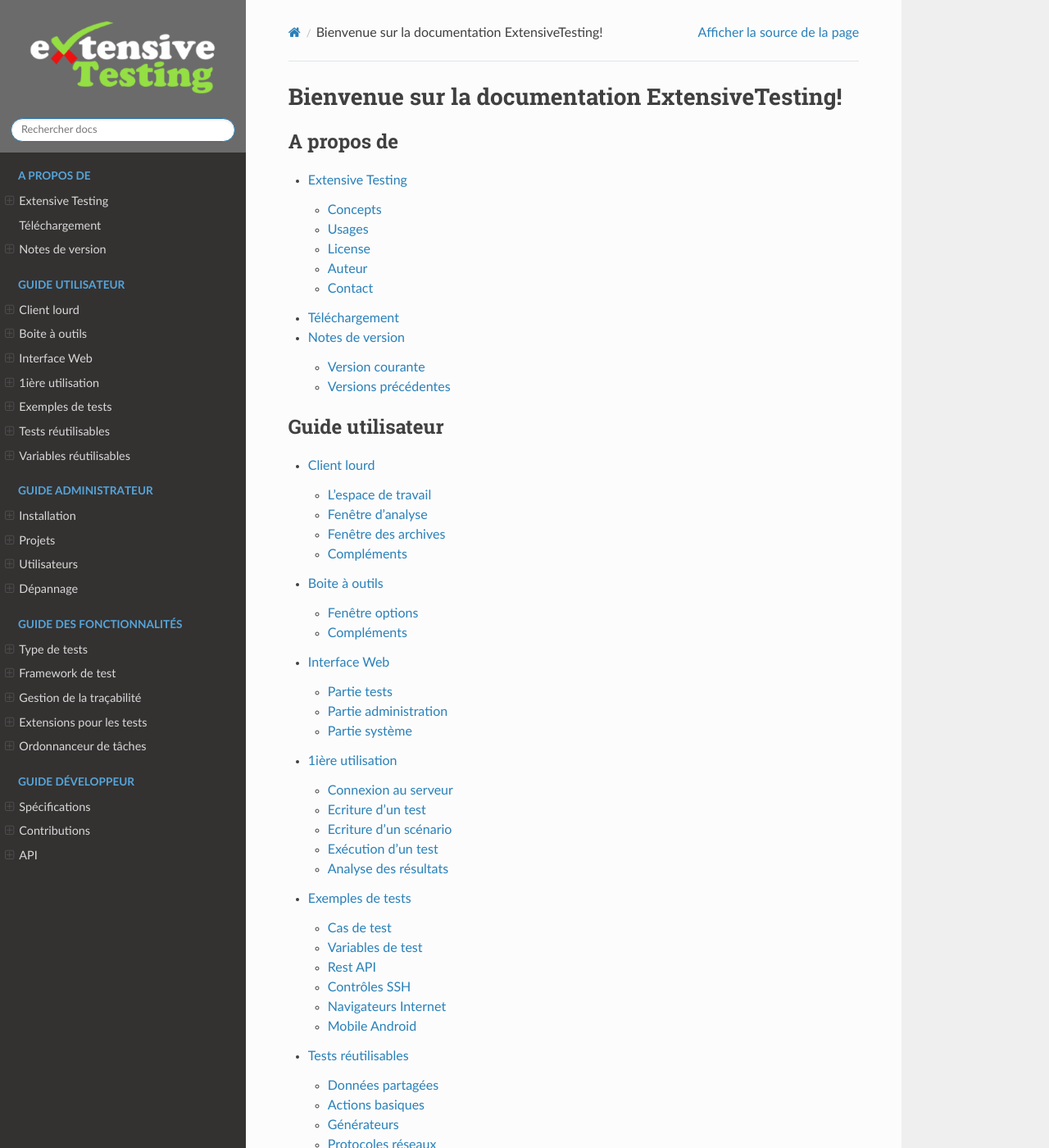
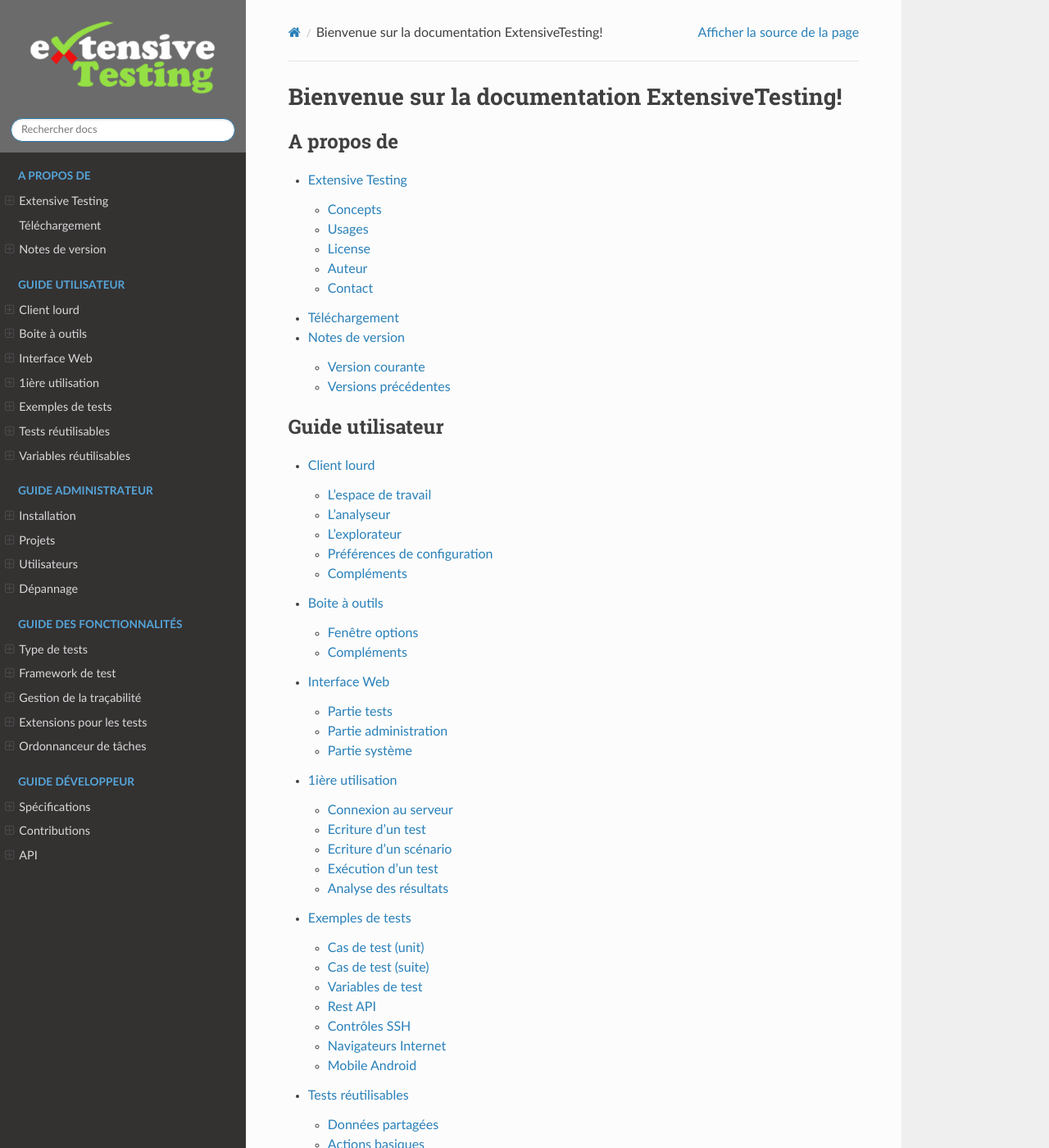
Before and after one commit to ExtensiveAutomation/extensiveautomation-fr.readthedocs.io, a Sphinx documentation site: the page built from docs/index.rst, in a window 1280 px wide and 1400 px high. Shown: the whole window at 82% size. Built offline with Sphinx 7.4.7 and the Read the Docs theme 2.0.0, drawn with Linux system fonts in a browser that asks for light colours; pages that are not in the unit, such as notebooks, are missing from menus; some of the changed lines change nothing that is shown.

Commit message:
description du client

```diff
--- a/docs/user/builtin_client.rst
+++ b/docs/user/builtin_client.rst
@@ -1,26 +1,155 @@
 Client lourd
 ============
+
+Le client lourd permet d'écrire et d'exécuter des tests automatiques mais aussi d'analyser
+les résultats en temps réel ou différé. Il permet aussi de partager les tests de manière simple et efficace.
+Pour utiliser le client, il faut obligatoire un compte utilisateur et se connecter au serveur de test (tcp/443).
+
+Le client peut aussi être utilisé pour effectuer le développement des extensions (adaptateurs et librairies)
+permettants de communiquer avec le système à tester ou piloter.
+
+Enfin l'interface graphique change en fonction du niveau d'accès:
+ - niveau testeur: écriture/exécution de tests, et analyse des résultats
+ - niveau admin: accès à l'ensemble des fonctionnalités
+
+L'interface se divise en 3 parties principales:
+ - l'espace de travail
+ - l'analyseur
+ - l'explorateur
+
+.. note:: Le client est disponible sur Windows et Linux, en mode 64bits
+
+.. image:: /_static/images/client/workspace.png
 
 L'espace de travail
 -------------------
 
-Tests distants
-~~~~~~~~~~~~~~
+L'espace de travail se décompose en 3 parties principales:
+ - l'accès à l'ensemble des dépôts de fichiers
+ - l'accès à la conception des tests
+ - la documentation en ligne
 
-Ecriture des tests
+.. image:: /_static/images/client/workspace_comments.png
+
+Dépôt des tests
+~~~~~~~~~~~~~~~
+
+Le client permet d'accéder aux dépôts de tests local et distant.
+
+Le **dépôt local** donne la possibilité de stocker ses tests sur son poste, donc non partagé.
+Cette fonctionnalité n'est pas activé par défaut car ce n'est pas dans la phylosophie de la solution de l'utiliser.
+Néanmoins le dépôt peut être activé à travers les préférences du client.
+
+.. warning:: Certaines fonctionnalités sont manquantes dans le dépôt local de test, son utilisation n'est pas conseillé!
+
+Le **dépôt distant** permet de stocker ses tests sur le serveur de tests, donc de les partager avec les autres utilisateurs.
+L'arborescence se compose de fichiers et répertoires. La gestion des tests peut se faire depuis le client.
+Les tests peuvent être organisés par projet si nécessaire.
+
+.. image:: /_static/images/client/workspace_remote_tests.png
+
+.. note:: Le projet "Common" contient les tests réutisables et divers exemples.
+
+.. note:: Les répertoires "Recycle" et "Sandbox" sont des répertoires réservés, les supprimer est impossible.
+
+Dépôt des extensions
+~~~~~~~~~~~~~~~~~~~~
+
+Le client peut être utilisé pour développer les extensions. Il permet l'accès aux dépôts des adaptateurs et librairies.
+Les extensions sont organisées par version.
+
+.. image:: /_static/images/client/workspace_remote_adapters.png
+
+.. note:: Les extensions sont développées en Python.
+
+Propriétés d'un test
+~~~~~~~~~~~~~~~~~~~~
+
+Les tests peuvent être enrichis avec un certain nombre de propriétés.
+Les propriétés disponibles sont:
+ - la description du test (auteur, date de création, etc...)
+ - les variables entrantes et sortantes
+ - la définition des agents et sondes utilisés par le test
+
+La fenêtre 'Test properties > Test Data > Inputs' contient la liste des varaiables accessible depuis le test.
+L'ajout de variable peut se faire en faisant un clic droit 'Add parameter'.
+
+.. image:: /_static/images/client/workspace_tests_properties_inputs.png
+
+.. note::
+ Il est possible de choisir la version des adaptateurs et librairies à utiliser pour le test
+
+ .. image:: /_static/images/client/workspace_tests_properties.png
+
+Conception graphique
+~~~~~~~~~~~~~~~~~~~~
+
+La conception d'un test sous forme graphique est possible avec le test de type "abstract".
+Ce type de test ne nécessite aucune connaissance en développement.
+
+.. image:: /_static/images/client/workspace_new_test_abstract.png
+
+Un clic droit sur la zone de dessin permet de choisir l'élement à ajouter.
+
+.. image:: /_static/images/client/workspace_test_abstract.png
+
+
+Conception textuel
 ~~~~~~~~~~~~~~~~~~
 
-Documentations
-~~~~~~~~~~~~~~
+La conception d'un test en mode "scripting" est possible avec le test de type "unit" et "suite".
+Ce type d'écrire nécessite des connaissances en développement.
 
-Assistant à l'écriture
-~~~~~~~~~~~~~~~~~~~~~~
+.. image:: /_static/images/client/workspace_new_test_unit_suite.png
 
-Fenêtre d'analyse
-------------------
+Le test de type "unit" représente un cas de test. Il se découpe en 4 sections appélés automatiquement par le framework.
 
-Fenêtre des archives
---------------------
+.. image:: /_static/images/client/workspace_test_unit.png
+
+Le test de type "suite représente un cas de test ou plusieurs. Ce type de test permet d'exécuter plusieurs fois le même
+cas de test en changeant les paramètres d'entrés.
+
+.. image:: /_static/images/client/workspace_test_suite.png
+
+.. note:: le raccourci Ctrl+F permet de rechercher du texte dans vos tests
+
+Conception assisté
+~~~~~~~~~~~~~~~~~~
+
+L'assistant de conception permet d'écrire des tests sans connaissance en développement.
+Il couvre les différents actions possibles:
+ - Appel aux fonctions de base du framework de test
+ - Test SSH
+ - Test d'application avec capture d'écran (basé sur le projet Sikuli)
+ - Test de site internet (basé sur le projet Selenium)
+ - Test d'application mobile Android
+
+Conception conditionnel
+~~~~~~~~~~~~~~~~~~~~~~~
+
+La conception conditionnel permet de construire des scénarios de tests ou des campagnes.
+Cette approche ne nécessite pas de connaissance en développement.
+Pour réaliser ce type de test, il est nécessaire de créer un nouveau test "plan" ou "global".
+
+.. image:: /_static/images/client/workspace_new_test_plan_global.png
+
+Le test "plan" permet d'écrire des scénarios de test en incluant des tests de type "abstract", "unit" ou "suite".
+
+.. image:: /_static/images/client/workspace_test_plan.png
+
+Le test "global" permet de décrire des campagnes de tests en incluant des tests "plan", "abstract", "unit" ou "suite".
+
+.. note:: Il est possible de surcharger les paramètres de tests.
+
+Documentations en ligne
+~~~~~~~~~~~~~~~~~~~~~~~
+
+
+L'analyseur
+-----------
+
+L'explorateur
+-------------
 
 Visualisation des résultats
 ~~~~~~~~~~~~~~~~~~~~~~~~~~
@@ -28,6 +157,8 @@
 Visualisation des rapports de tests
 ~~~~~~~~~~~~~~~~~~~~~~~~~~~~~~~~~~
 
+Préférences de configuration
+---------------------------
 
 Compléments
 -----------
--- a/docs/user/examples.rst
+++ b/docs/user/examples.rst
@@ -1,8 +1,12 @@
 Exemples de tests
 =================
 
-Cas de test
+Cas de test (unit)
 -----------
+
+Cas de test (suite)
+-----------
+
 
 Variables de test
 ----------------
```
Also changed, not shown: docs/_static/images/client/workspace.png (added), docs/_static/images/client/workspace_comments.png (added), docs/_static/images/client/workspace_new_test_abstract.png (added), docs/_static/images/client/workspace_new_test_plan_global.png (added), docs/_static/images/client/workspace_new_test_unit_suite.png (added), docs/_static/images/client/workspace_remote_adapters.png (added), docs/_static/images/client/workspace_remote_tests.png (added), docs/_static/images/client/workspace_test_abstract.png (added), docs/_static/images/client/workspace_test_plan.png (added), docs/_static/images/client/workspace_test_suite.png (added), docs/_static/images/client/workspace_test_unit.png (added), docs/_static/images/client/workspace_tests_properties.png (added), docs/_static/images/client/workspace_tests_properties_inputs.png (added).
